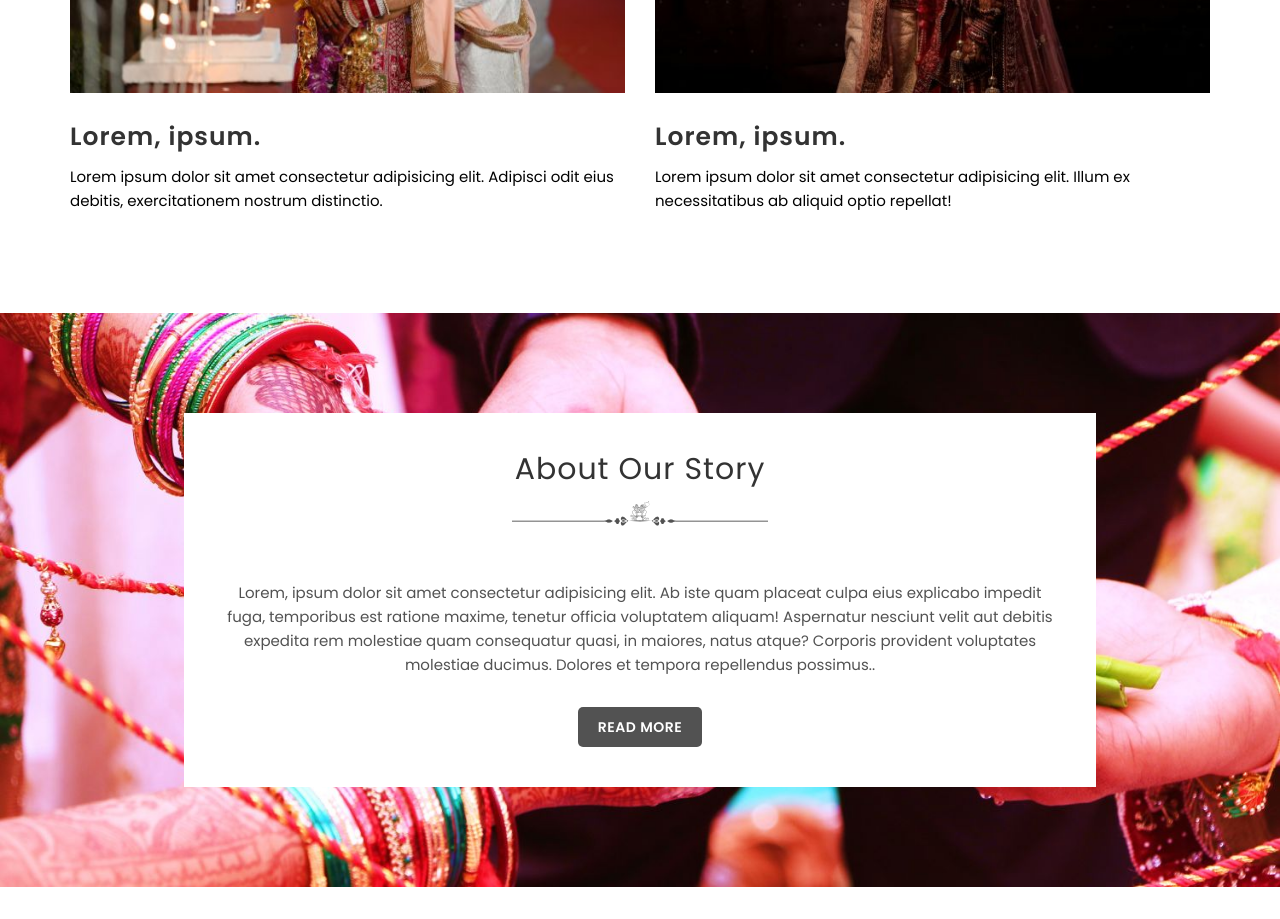
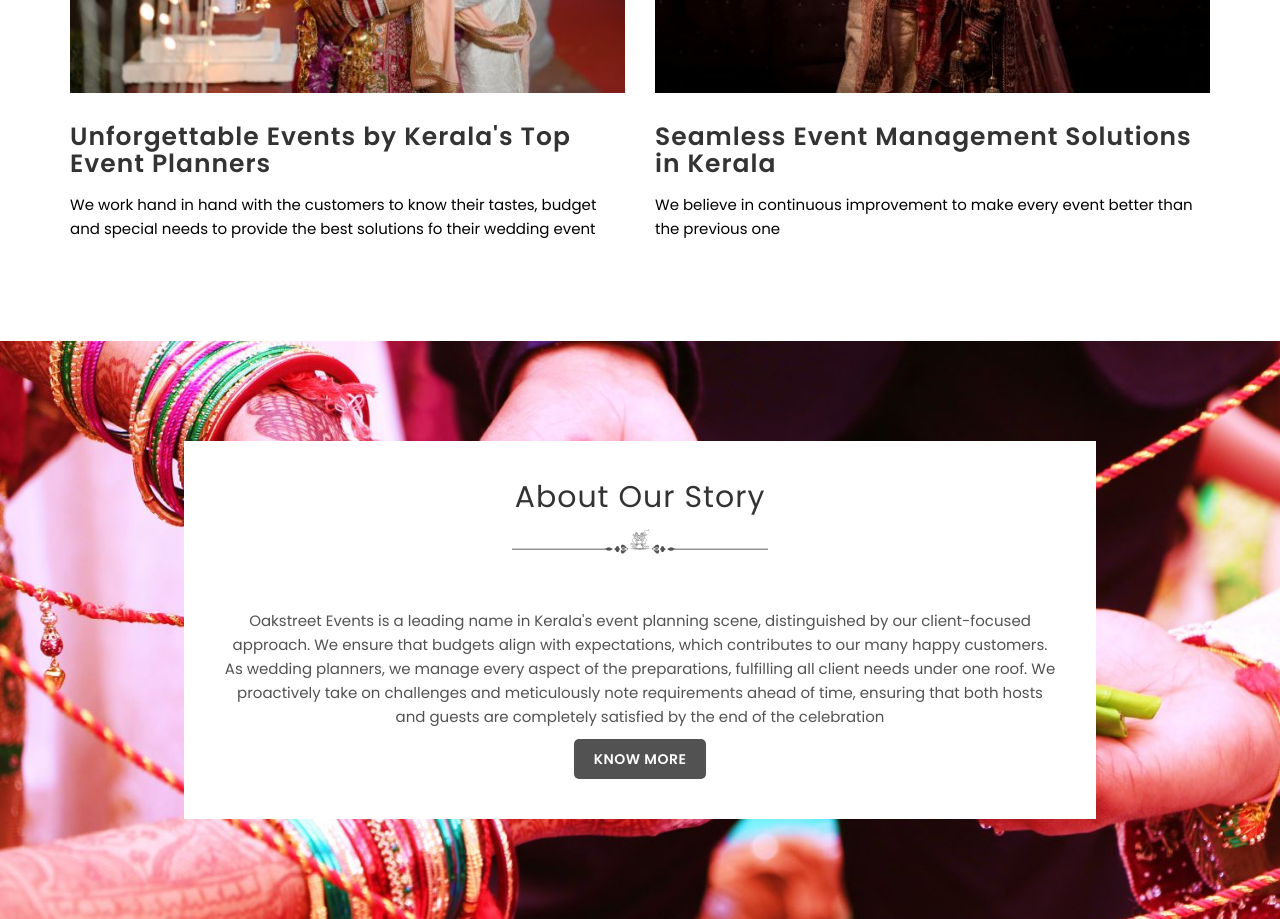
Before and after one commit to ArunThankaiah/oakstreet-landing-page, a plain HTML site: page index.html in a window 1280 px wide. Shown: the part 4380-5299 px from the top of the page. Drawn offline with nearby package versions, Linux system fonts and the light colour scheme.

Commit message:
new commit

```diff
--- a/index.html
+++ b/index.html
@@ -287,15 +287,13 @@
 			<div class="row about-div">
 				<div class="col-sm-6 about-col">
 					<img src="images/560x350x1.jpg" alt="560x350x1" class="img-responsive" />
-					<h3>Lorem, ipsum.</h3>
-					<p>Lorem ipsum dolor sit amet consectetur adipisicing elit. Adipisci odit eius debitis,
-						exercitationem nostrum distinctio.</p>
+					<h3>Unforgettable Events by Kerala's Top Event Planners</h3>
+					<p>We work hand in hand with the customers to know their tastes, budget and special needs to provide the best solutions fo their wedding event</p>
 				</div>
 				<div class="col-sm-6 about-col responsive-top-space">
 					<img src="images/560x350x2.jpg" alt="560x350x2" class="img-responsive" />
-					<h3>Lorem, ipsum.</h3>
-					<p>Lorem ipsum dolor sit amet consectetur adipisicing elit. Illum ex necessitatibus ab aliquid optio
-						repellat!
+					<h3>Seamless Event Management Solutions in Kerala</h3>
+					<p>We believe in continuous improvement to make every event better than the previous one
 					</p>
 				</div>
 			</div>
@@ -313,13 +311,15 @@
 					<h2>About Our Story</h2>
 					<img src="images/256x40x5.png" alt="256x40x2" />
 				</div>
-				<p>Lorem, ipsum dolor sit amet consectetur adipisicing elit. Ab iste quam placeat culpa eius explicabo
-					impedit fuga, temporibus est ratione maxime, tenetur officia voluptatem aliquam! Aspernatur nesciunt
-					velit aut debitis expedita rem molestiae quam consequatur quasi, in maiores, natus atque? Corporis
-					provident voluptates molestiae ducimus. Dolores et tempora repellendus possimus..
+				<p>Oakstreet Events is a leading name in Kerala's event planning scene, distinguished by our
+					client-focused approach. We ensure that budgets align with expectations, which contributes to our
+					many happy customers. As wedding planners, we manage every aspect of the preparations, fulfilling
+					all client needs under one roof. We proactively take on challenges and meticulously note
+					requirements ahead of time, ensuring that both hosts and guests are completely satisfied by the end
+					of the celebration
 				</p>
-				<div class="text-center">
-					<button type="submit" class="btn btn-1">Read More</button>
+				<div class="text-center " style="margin-top: 10px;">
+					<a href="+917902373354" target="_blank"  class="btn btn-1">Know More</a>
 				</div>
 			</div>
 		</div>
@@ -355,7 +355,7 @@
 					<img src="images/360x280x6.jpg" alt="360x280x3" class="img-responsive" />
 				</div>
 				<div class="text-center">
-					<button type="submit" class="btn">Read More</button>
+					<a href="https://oakstreetevents.com/weddding-photography-gallery/"  class="btn">Read More</a>
 				</div>
 			</div>
 		</div>
```
